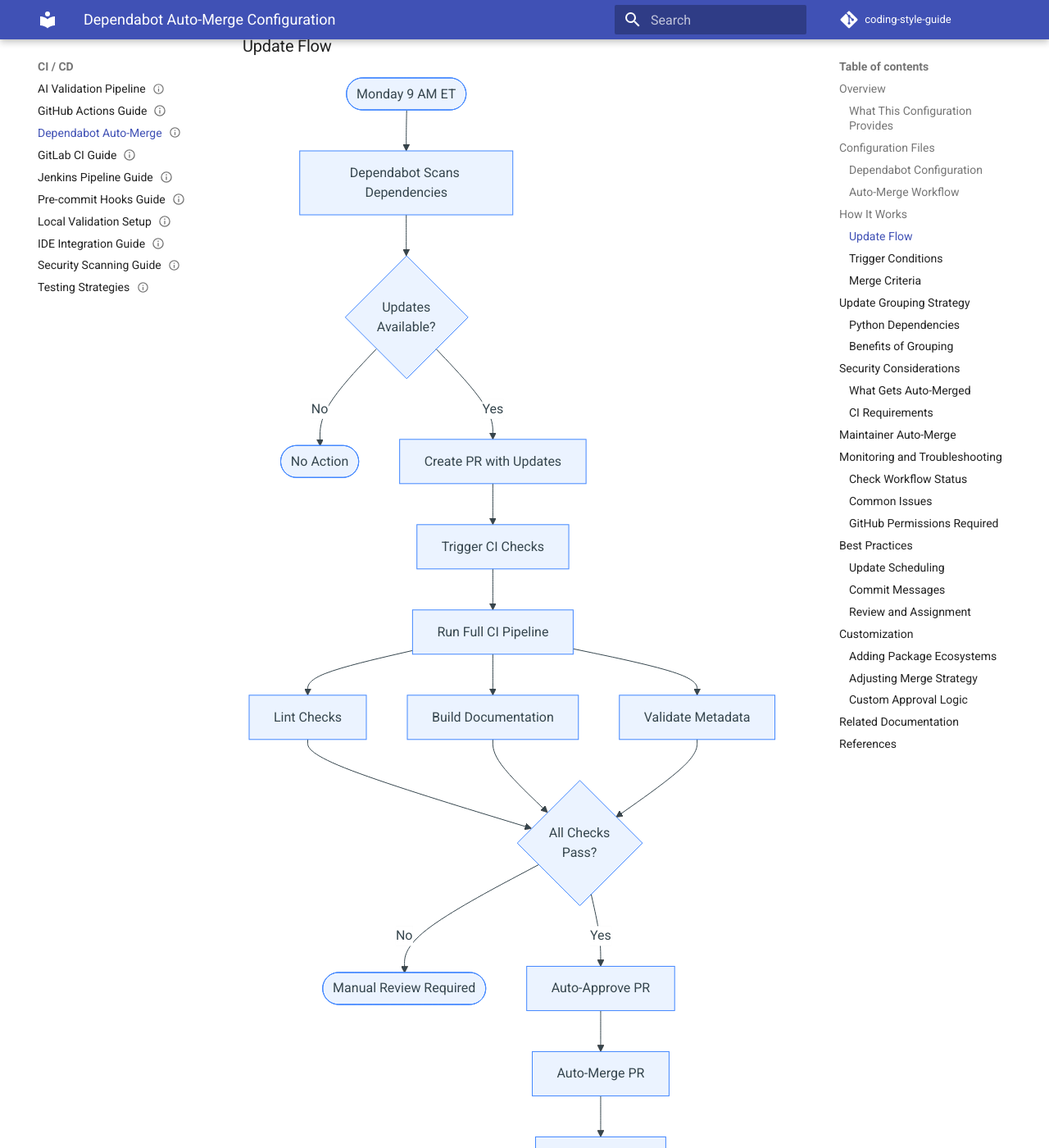
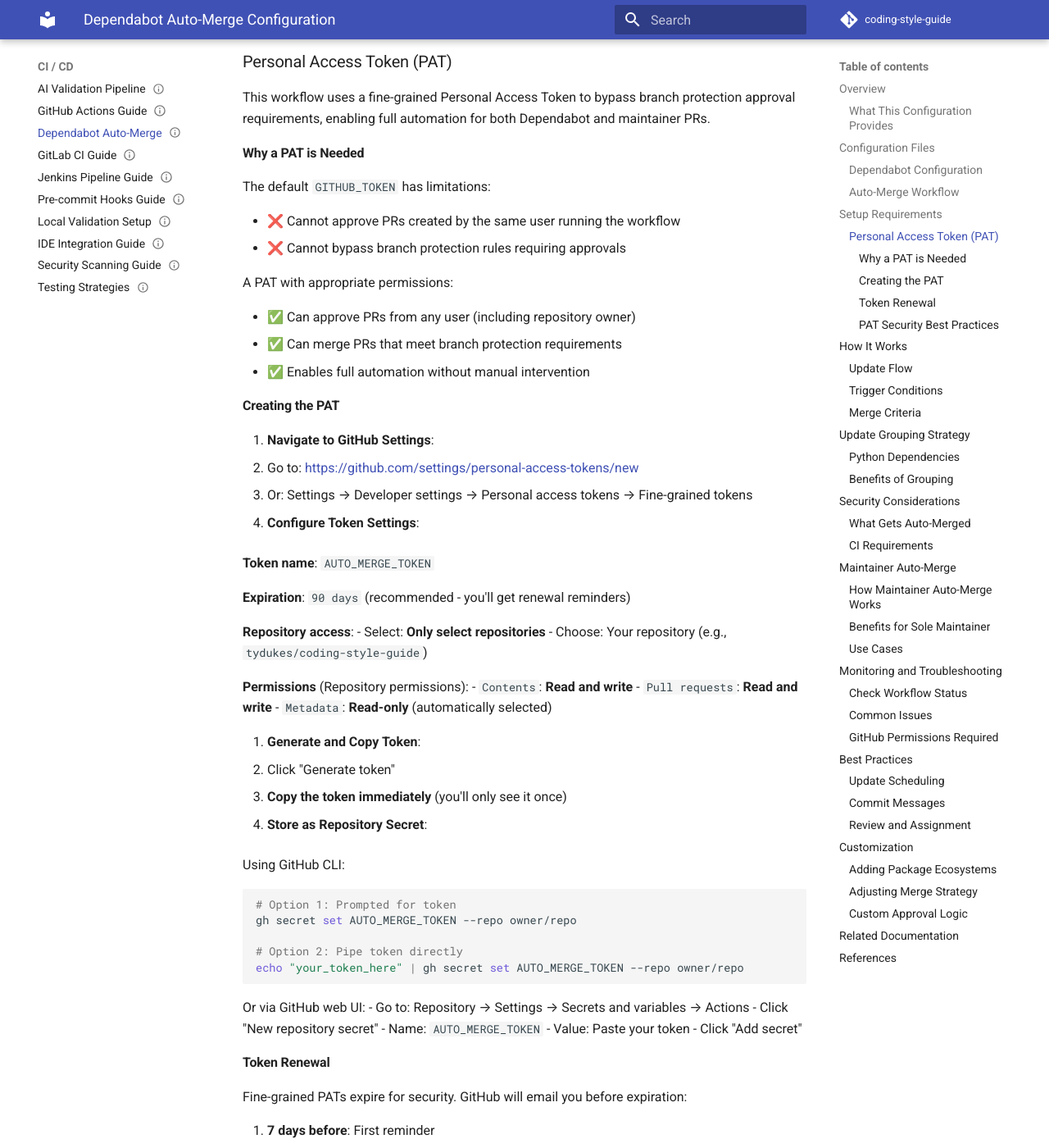
Before and after one commit to tydukes/coding-style-guide, an MkDocs documentation site: the page built from docs/05_ci_cd/dependabot_auto_merge.md, in a window 1280 px wide and 1400 px high, scrolled down 2398 px. Shown: the whole window at 82% size. Built offline with MkDocs 1.6.1 and Material for MkDocs 9.7.7, drawn with Linux system fonts in a browser that asks for light colours; comment, search, counter and statistics services are not loaded; some of the changed text lies outside the part shown.

Commit message:
feat: update auto-merge workflow to use PAT for full automation
Updates the auto-merge configuration to use a Personal Access Token
(AUTO_MERGE_TOKEN) instead of GITHUB_TOKEN, enabling full automation
for both Dependabot and maintainer PRs by bypassing branch protection
approval requirements.

## Changes Made

### Workflow Updates (.github/workflows/auto-merge.yml)
- Changed all github-token references from GITHUB_TOKEN to AUTO_MERGE_TOKEN
- Renamed "Auto-approve Dependabot PR" step to "Auto-approve PR"
- Removed conditional approval (now approves both Dependabot and maintainer)
- Updated approval messages to reflect author type
- All three steps now use PAT: approve, merge, and branch deletion

### Documentation Updates (docs/05_ci_cd/dependabot_auto_merge.md)
- Added comprehensive "Setup Requirements" section
- Detailed PAT creation guide with step-by-step instructions
- Explained why PAT is needed vs GITHUB_TOKEN limitations
- Included GitHub CLI and web UI methods for storing secret
- Added token renewal process and security best practices
- Updated "Maintainer Auto-Merge" section to reflect full automation
- Added PAT-specific troubleshooting issues
- Updated workflow diagram comments
- Fixed duplicate heading (renamed to "PAT Security Best Practices")

## How This Works

With AUTO_MERGE_TOKEN configured:

1. PAT can approve PRs from any user (including repository owner)
2. Approval satisfies branch protection requirements
3. PR automatically merges when all CI checks pass
4. Branch automatically deleted after successful merge

## Benefits

- ✅ Dependabot PRs: Fully automated (zero manual steps)
- ✅ Maintainer PRs: Fully automated (zero manual steps)
- ✅ Future contributors: Branch protection maintained
- ✅ Security: Fine-grained token with minimal permissions
- ✅ Auditing: All PAT actions logged

## Setup Required

User must create and store AUTO_MERGE_TOKEN secret:
1. Create fine-grained PAT with contents + PR permissions
2. Scope to specific repository only
3. Store as repository secret
4. Renew every 90 days (GitHub sends reminders)

See documentation for complete setup guide.

🤖 Generated with [Claude Code](https://claude.com/claude-code)

Co-Authored-By: Claude Sonnet 4.5 <noreply@anthropic.com>

````diff
--- a/docs/05_ci_cd/dependabot_auto_merge.md
+++ b/docs/05_ci_cd/dependabot_auto_merge.md
@@ -102,15 +102,104 @@ jobs:
       - name: Wait for status checks
         # Ensures all CI checks pass before merge
 
-      - name: Auto-approve Dependabot PR
-        # Automatically approves Dependabot PRs
+      - name: Auto-approve PR
+        # Automatically approves PR using AUTO_MERGE_TOKEN
+        # Works for both Dependabot and maintainer PRs
 
       - name: Enable auto-merge
         # Merges PR using squash strategy
 
       - name: Delete branch after merge
-        # Cleans up Dependabot branches
+        # Cleans up branches after successful merge
 ```
+
+## Setup Requirements
+
+### Personal Access Token (PAT)
+
+This workflow uses a fine-grained Personal Access Token to bypass branch protection approval requirements,
+enabling full automation for both Dependabot and maintainer PRs.
+
+#### Why a PAT is Needed
+
+The default `GITHUB_TOKEN` has limitations:
+
+- ❌ Cannot approve PRs created by the same user running the workflow
+- ❌ Cannot bypass branch protection rules requiring approvals
+
+A PAT with appropriate permissions:
+
+- ✅ Can approve PRs from any user (including repository owner)
+- ✅ Can merge PRs that meet branch protection requirements
+- ✅ Enables full automation without manual intervention
+
+#### Creating the PAT
+
+1. **Navigate to GitHub Settings**:
+   - Go to: <https://github.com/settings/personal-access-tokens/new>
+   - Or: Settings → Developer settings → Personal access tokens → Fine-grained tokens
+
+2. **Configure Token Settings**:
+
+   **Token name**: `AUTO_MERGE_TOKEN`
+
+   **Expiration**: `90 days` (recommended - you'll get renewal reminders)
+
+   **Repository access**:
+   - Select: **Only select repositories**
+   - Choose: Your repository (e.g., `tydukes/coding-style-guide`)
+
+   **Permissions** (Repository permissions):
+   - `Contents`: **Read and write**
+   - `Pull requests`: **Read and write**
+   - `Metadata`: **Read-only** (automatically selected)
+
+3. **Generate and Copy Token**:
+   - Click "Generate token"
+   - **Copy the token immediately** (you'll only see it once)
+
+4. **Store as Repository Secret**:
+
+   Using GitHub CLI:
+
+   ```bash
+   # Option 1: Prompted for token
+   gh secret set AUTO_MERGE_TOKEN --repo owner/repo
+
+   # Option 2: Pipe token directly
+   echo "your_token_here" | gh secret set AUTO_MERGE_TOKEN --repo owner/repo
+   ```
+
+   Or via GitHub web UI:
+   - Go to: Repository → Settings → Secrets and variables → Actions
+   - Click "New repository secret"
+   - Name: `AUTO_MERGE_TOKEN`
+   - Value: Paste your token
+   - Click "Add secret"
+
+#### Token Renewal
+
+Fine-grained PATs expire for security. GitHub will email you before expiration:
+
+1. **7 days before**: First reminder
+2. **1 day before**: Final reminder
+3. **On expiration**: Workflow will fail
+
+To renew:
+
+1. Go to: <https://github.com/settings/tokens>
+2. Find `AUTO_MERGE_TOKEN`
+3. Click "Regenerate token"
+4. Update the repository secret with the new value
+
+#### PAT Security Best Practices
+
+- ✅ **Scope**: Limited to specific repository only
+- ✅ **Permissions**: Minimum required (contents + PRs)
+- ✅ **Expiration**: 90-day rotation enforced
+- ✅ **Auditing**: All PAT actions logged in audit log
+- ⚠️ **Storage**: Never commit the token to git
+- ⚠️ **Sharing**: Keep the token secure, don't share it
 
 ## How It Works
 
@@ -222,7 +311,7 @@ Before auto-merge, the following must pass:
 
 ## Maintainer Auto-Merge
 
-The workflow also supports auto-merge for repository maintainer (@tydukes):
+The workflow supports full auto-merge for repository maintainer (@tydukes):
 
 ```yaml
 if: |
@@ -230,11 +319,34 @@ if: |
   github.event.pull_request.user.login == 'tydukes'
 ```
 
-This enables fast iteration when:
+### How Maintainer Auto-Merge Works
+
+With the `AUTO_MERGE_TOKEN` configured:
+
+1. ✅ **Auto-Approval**: PAT approves the PR (bypasses self-approval restriction)
+2. ✅ **Branch Protection**: Approval requirement satisfied
+3. ✅ **Auto-Merge**: PR merges automatically when checks pass
+4. ✅ **Branch Cleanup**: Feature branch deleted after merge
+
+### Benefits for Sole Maintainer
+
+- **Zero Manual Steps**: Create PR → Wait for CI → Automatic merge
+- **Fast Iteration**: Quick documentation fixes and updates
+- **Consistent Process**: Same workflow for dependencies and feature work
+- **Future-Proof**: Branch protection already in place for future contributors
+
+### Use Cases
+
+Perfect for:
 
 - Making quick documentation fixes
 - Updating configuration files
 - Applying style guide updates
+- Minor feature additions
+- Refactoring work
+
+**Note**: You can still manually review PRs before the workflow runs by closing/reopening
+or by pushing updates to force CI re-run.
 
 ## Monitoring and Troubleshooting
 
@@ -270,6 +382,18 @@ gh run view <run-id>
 
 - **Solution**: Dependabot automatically rebases, wait for update
 - **Manual**: Close PR, Dependabot will recreate
+
+**Issue**: PAT authentication errors
+
+- **Check**: Verify `AUTO_MERGE_TOKEN` secret exists in repository settings
+- **Check**: Ensure PAT hasn't expired (check email notifications)
+- **Solution**: Regenerate PAT and update repository secret
+
+**Issue**: "Resource not accessible by integration" error
+
+- **Check**: Verify PAT has `contents: write` and `pull_requests: write` permissions
+- **Check**: Ensure PAT is scoped to the correct repository
+- **Solution**: Recreate PAT with proper permissions
 
 ### GitHub Permissions Required
 
````
Also changed, not shown: 1 other file.
